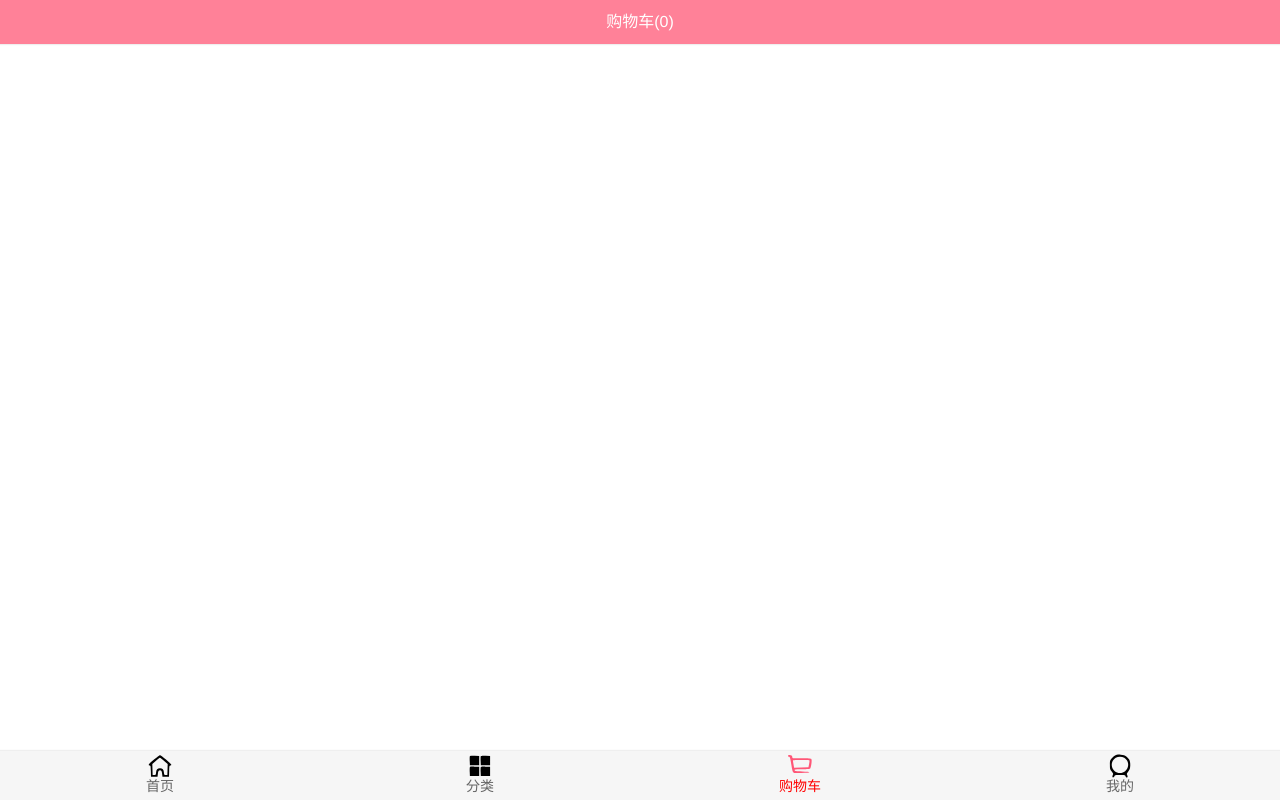
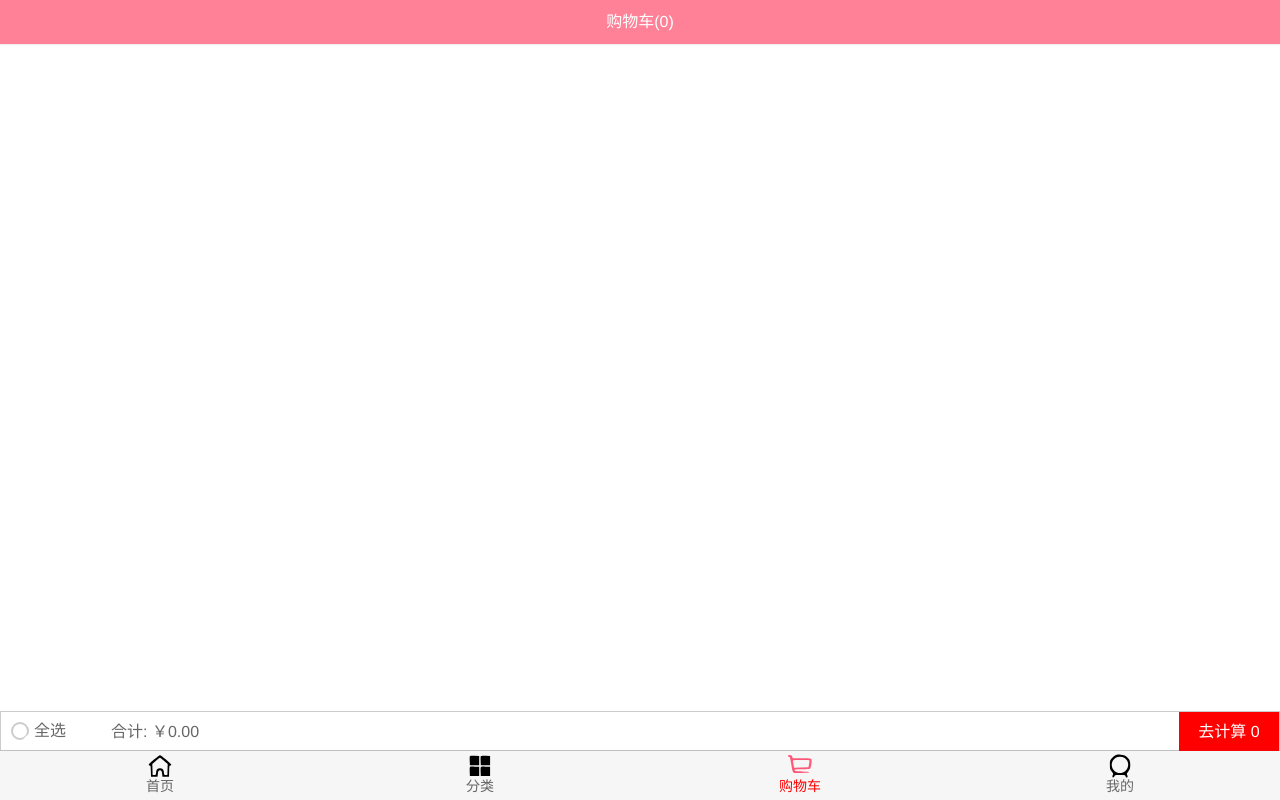
Before and after one commit to longmaobure/super-mall, a Vue app: page /cart in a window 1280 px wide. Built offline with nearby package versions, Linux system fonts and the light colour scheme.

Commit message:
购物车底部工具栏的封装和应用

```diff
--- a/src/views/cart/Cart.vue
+++ b/src/views/cart/Cart.vue
@@ -7,6 +7,8 @@
 
     <!--商品列表-->
     <cart-list></cart-list>
+    <!--底部汇总-->
+    <cart-bottom-bar></cart-bottom-bar>
   </div>
 
 </template>
@@ -15,13 +17,15 @@
 
 import NavBar from "../../components/common/navbar/NavBar";
 import CartList from "./childComps/CartList";
+import CartBottomBar from "./childComps/CartBottomBar";
 import {mapGetters} from 'vuex'
 
 export default {
   name: "Cart",
   components: {
     NavBar,
-    CartList
+    CartList,
+    CartBottomBar
   },
   computed: {
     // mapGetters 辅助函数仅仅是将 store 中的 getter 映射到局部计算属性
--- /dev/null
+++ b/src/views/cart/childComps/CartBottomBar.vue
@@ -0,0 +1,81 @@
+<template>
+  <div class="bottom-bar">
+    <div class="check-content">
+      <check-button class="check-button"></check-button>
+      <span>全选</span>
+    </div>
+
+    <div class="price">
+      合计: ￥{{ totalPrice }}
+    </div>
+
+    <div class="calculate">
+      去计算 {{ checkLength }}
+    </div>
+  </div>
+</template>
+
+<script>
+
+import CheckButton from "./CheckButton";
+
+export default {
+  name: "CartBottomBar",
+  components: {
+    CheckButton
+  },
+  computed: {
+    totalPrice() {
+      return this.$store.getters.cartList.filter(item => {
+        console.log(item)
+        return item.checked;
+      }).reduce((preValue, item) => {
+
+        return preValue + parseFloat(item.price.slice(1)) * item.count;
+      }, 0).toFixed(2);
+    },
+    checkLength() {
+      return this.$store.state.cartList.filter(item => item.checked).length;
+    }
+  }
+}
+</script>
+
+<style scoped>
+.bottom-bar {
+  position: relative;
+  display: flex;
+  height: 40px;
+  border: 1px solid #ccc;
+  background-color: #fff;
+  /*bottom: 40px;*/
+  line-height: 40px;
+  text-align: center;
+
+}
+
+.check-content {
+  display: flex;
+  align-items: center;
+  margin-left: 10px;
+  width: 100px;
+}
+
+.check-button {
+  margin-right: 5px;
+}
+
+.price {
+  /*margin-left: 80px;*/
+  /*margin-left: 19px;*/
+}
+
+.calculate {
+  position: absolute;
+  width: 100px;
+  background-color: red;
+  color: #fff;
+  /*margin-left: 5px;*/
+  right: 0;
+}
+</style>
--- a/src/views/cart/childComps/CartList.vue
+++ b/src/views/cart/childComps/CartList.vue
@@ -29,7 +29,7 @@
 
 <style scoped>
 .cart-list {
-  height: calc(100% - 44px - 49px);
+  height: calc(100% - 44px - 49px - 40px);
 }
 
 .content {
--- a/src/views/cart/childComps/CartListItem.vue
+++ b/src/views/cart/childComps/CartListItem.vue
@@ -10,7 +10,7 @@
       <div class="item-title">{{ product.title }}</div>
       <div class="item-desc">{{ product.desc }}</div>
       <div class="info-bottom">
-        <div class="item-price left">¥{{ product.price }}</div>
+        <div class="item-price left">{{ product.price }}</div>
         <div class="item-count right">x{{ product.count }}</div>
       </div>
     </div>
```
Also changed, not shown: src/assets/img/cart/tick.svg (added).
